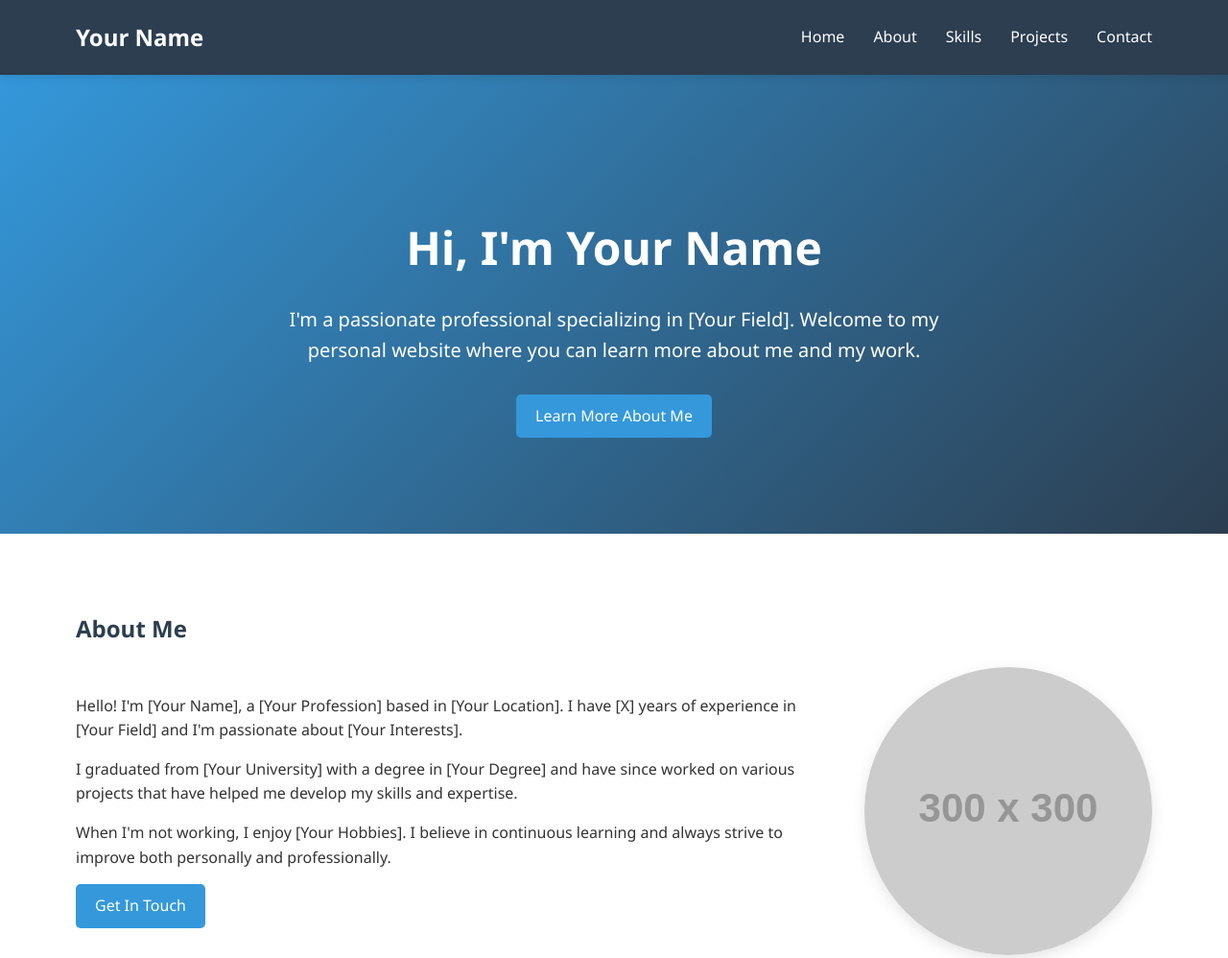
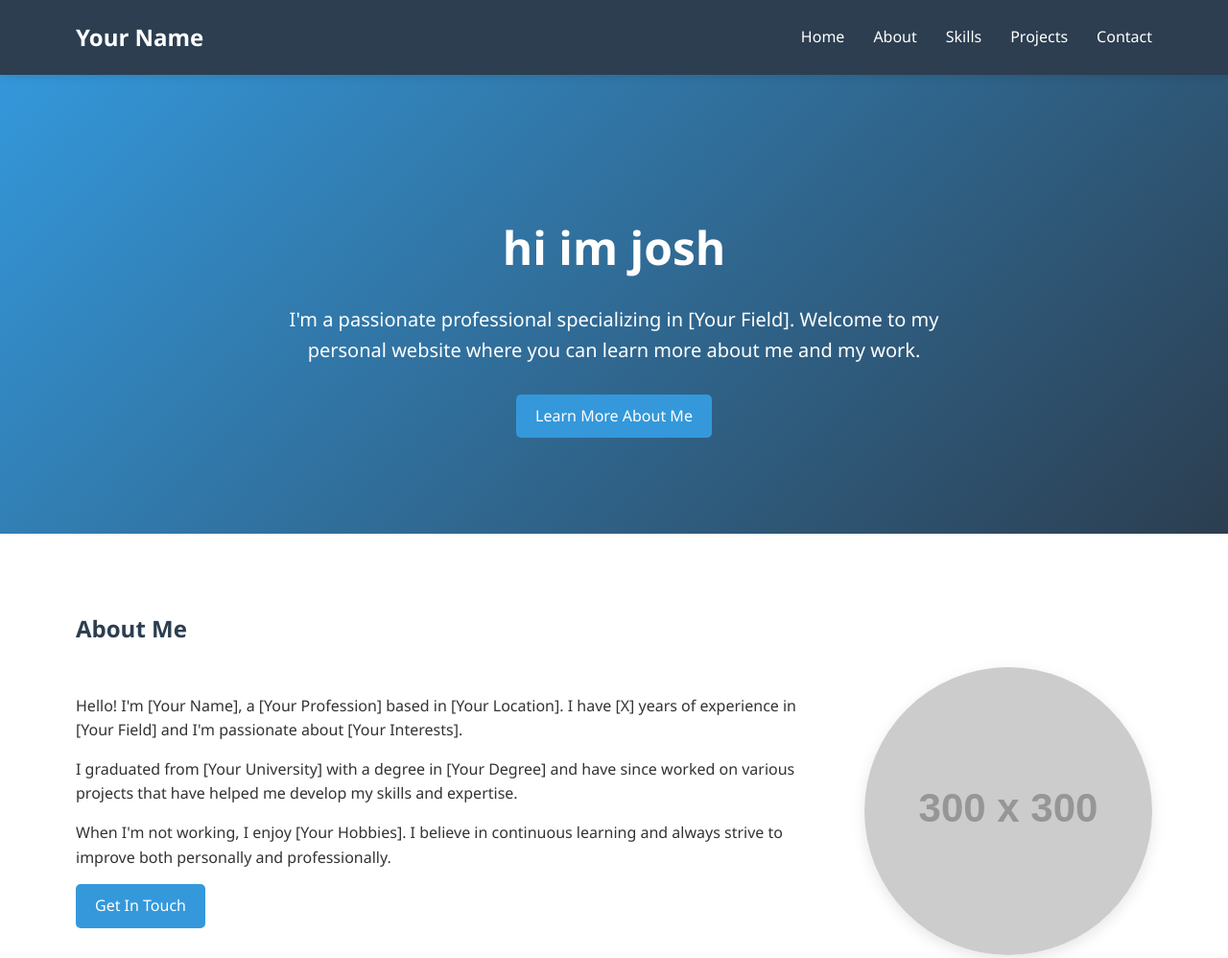
Before and after one commit to joshunmehmet5/JoshRepo, a plain HTML site: page index.html in a window 1280 px wide. Shown: the top 998 px of the page at 96% size. Drawn offline with Linux system fonts and the light colour scheme; placeholder pictures from the web are drawn by us.

Commit message:
Update index.html

```diff
--- a/index.html
+++ b/index.html
@@ -318,7 +318,7 @@
     <!-- Hero Section -->
     <section id="home" class="hero">
         <div class="container">
-            <h1>Hi, I'm Your Name</h1>
+            <h1>hi im josh</h1>
             <p>I'm a passionate professional specializing in [Your Field]. Welcome to my personal website where you can learn more about me and my work.</p>
             <a href="#about" class="btn">Learn More About Me</a>
         </div>
```
